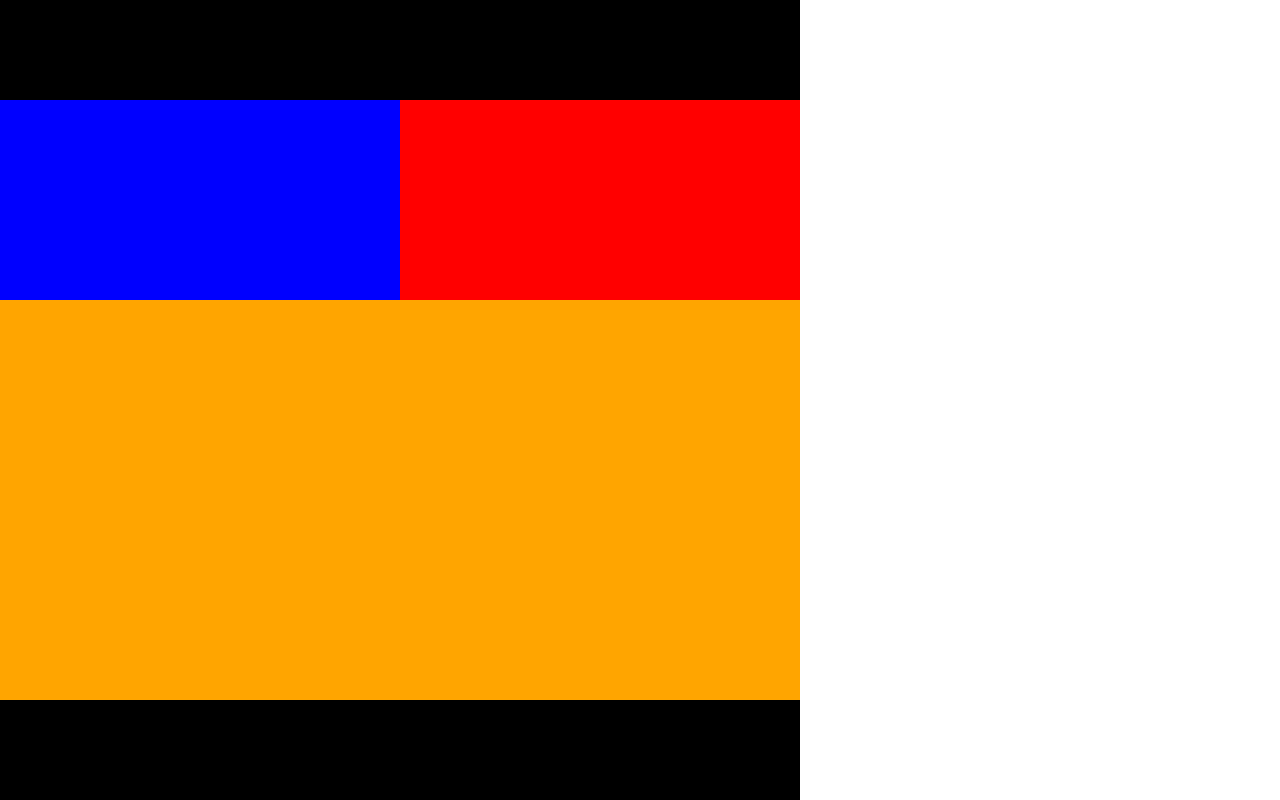
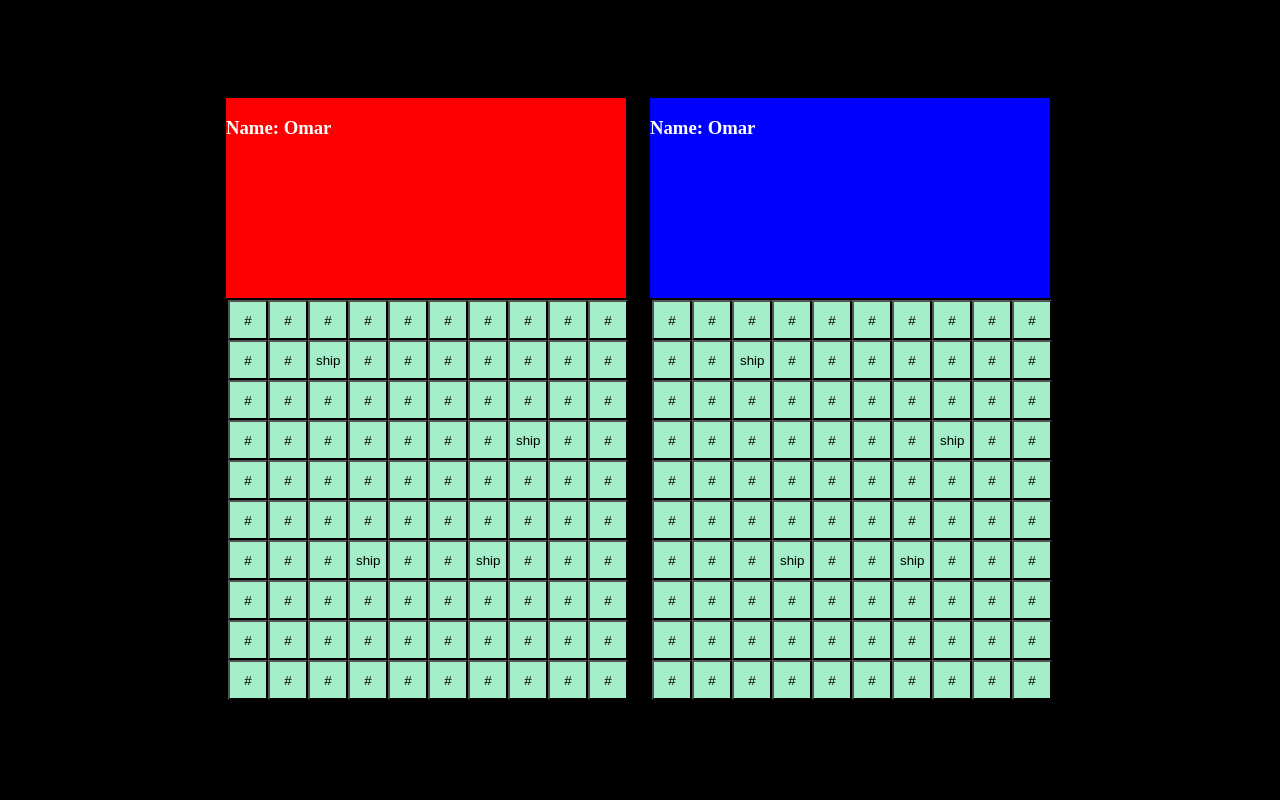
Before and after one commit to omarupk33/Battleship, a website built with webpack: page src/template.html in a window 1280 px wide. Built offline with nearby package versions, Linux system fonts and the light colour scheme.

Commit message:
Work on board_node developing features of the board

```diff
--- /dev/null
+++ b/src/board_node.js
@@ -0,0 +1,25 @@
+export function board_node_creator(board){
+
+let node  = document.createElement('div')
+
+    for(let i = 0; i < 10;i++){
+        let row = document.createElement('div')
+        for (let j = 0; j < 10;j++){
+            let value = document.createElement('button')
+            if(typeof board[i][j] === 'object'){
+            value.textContent = 'ship'
+            }
+
+            else{value.textContent = board[i][j]}
+            value.dataset.id = `${[i, j]}`
+            value.dataset.val = board[i][j]
+
+            value.addEventListener('click', ()=>{
+                value.style.backgroundColor = 'red'
+            })
+            row.appendChild(value)
+        }
+        node.appendChild(row)
+    }
+    return node
+}
--- a/src/gameBoard.js
+++ b/src/gameBoard.js
@@ -1,9 +1,8 @@
 import { Ship } from "./ship.js";
 
 export class GameBoard{
-    constructor(ship){
+    constructor(){
         this.board = Array(10).fill('#').map(() => Array(10).fill('#'))
-        this.ship = ship
     }
 
     // Maybe we can change this to include boundaries less than 0
--- a/src/index.js
+++ b/src/index.js
@@ -1,50 +1,46 @@
 import { Player } from './Player'
-import { GameBoard } from './gameBoard'
-import { Ship } from './ship'
+import {board_node_creator} from './board_node'
+
 import "./styleSheet.css";
 
+
 let container = document.createElement('div')
-container.className = 'container'
-container.style.height = '100vh'
-container.style.width = '100vh'
-container.style.background = 'black'
-container.style.color = 'white'
-container.style.display = 'flex'
-container.style.flexDirection = 'column'
-container.style.justifyContent = 'center'
-container.style.alignItems = 'center'
-
+    container.className = 'container'
 document.body.appendChild(container)
 
-let players_container = document.createElement('div')
-players_container.style.display = 'flex'
 
-let player1_block = document.createElement('div')
-let player2_block = document.createElement('div')
+function player_node(number){
+let player_container = document.createElement('div')
+player_container.className = 'player_container'
 
-players_container.append(player1_block)
-players_container.append(player2_block)
-
-player1_block.style.background = 'blue'
-player1_block.style.width = '400px'
-player1_block.style.height = '200px'
+let player_block = document.createElement('div')
+player_block.className = `player${number}`
 
 
-player2_block.style.background = 'red'
-player2_block.style.width = '400px'
-player2_block.style.height = '200px'
+player_container.appendChild(player_block)
+let player = new Player('Omar', true)
+
+let player_name = document.createElement('h3')
+player_name.textContent = `Name: ${player.name}`
+player_block.appendChild(player_name)
 
 
+player.options.place_ship(1, 2)
+player.options.place_ship(6, 3)
+player.options.place_ship(6, 6)
+player.options.place_ship(3, 7)
 
 
-container.appendChild(players_container)
+let board_node = board_node_creator(player.board)
+board_node.className = `theBoard${number}`
 
+player_container.appendChild(board_node)
 
-let theBoard  = document.createElement('div')
-theBoard.style.background = 'orange'
-theBoard.style.height = '400px'
-theBoard.style.width ='800px'
-container.appendChild(theBoard)
+    return player_container
+}
 
+let player1_container =  player_node(1)
+let player2_container =  player_node(2)
 
-console.log(new Ship(2))
+container.appendChild(player1_container)
+container.appendChild(player2_container)
--- a/src/styleSheet.css
+++ b/src/styleSheet.css
@@ -2,3 +2,54 @@ body, html{
     padding: 0;
     margin: 0;
 }
+
+.container{
+height:100vh;
+width: auto;
+background : black;
+color: white;
+display: flex;
+justify-content: center;
+align-items: center;
+}
+
+
+.player_container{
+    display: flex;
+    flex-direction: column;
+    margin: 10px;
+}
+
+.player1{
+    background-color: red;
+    height:200px;
+    width :400px;
+}
+
+.player2{
+    background-color: blue;
+    height:200px;
+    width :400px;
+}
+
+
+
+.theBoard1, .theBoard2{
+    /* background-color:rgb(238, 216, 175); */
+    border: 2px solid black;
+    height: 400px;
+    width: 400px;
+}
+.theBoard1 > div,
+.theBoard2 > div{
+    display: flex;
+    height: 10%;
+}
+
+.theBoard1 > div > *,
+.theBoard2 > div > *{
+
+    width: 10%;
+    background-color: rgb(164, 238, 201);
+
+}
```
